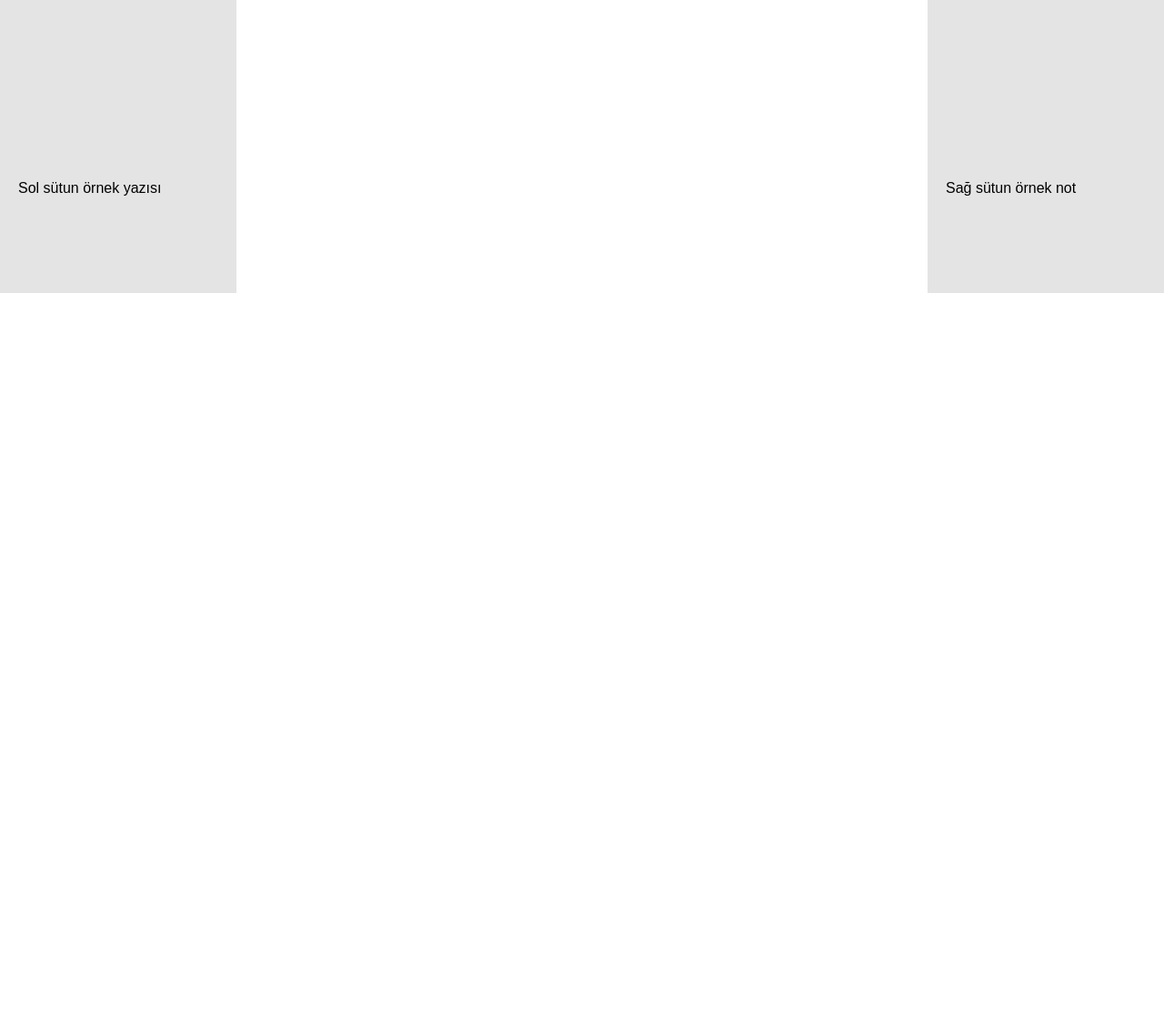
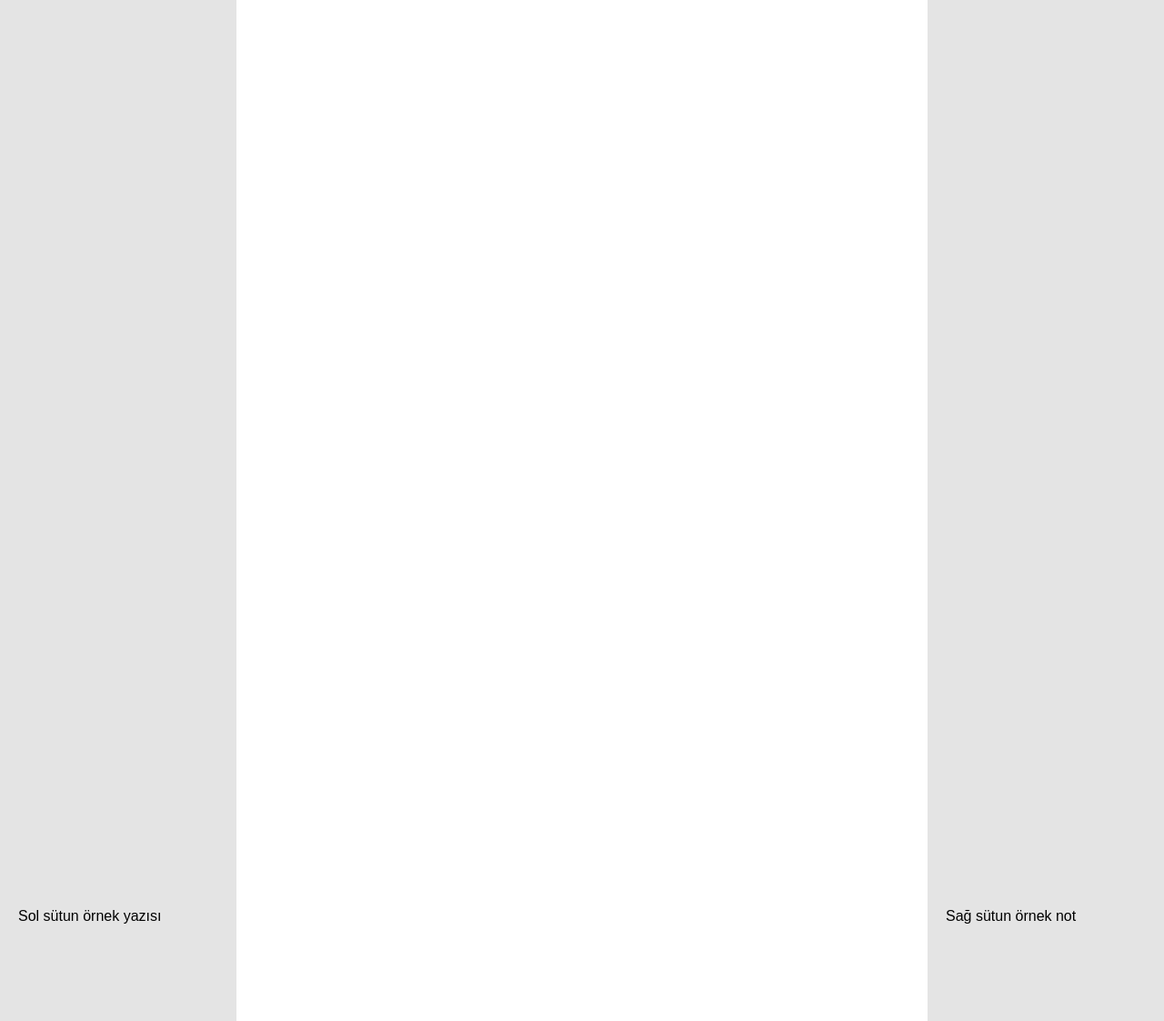
Before and after one commit to arasorhun/sayfa, a Flask app: page / in a window 1280 px wide. Shown: the part 556-1678 px from the top of the page at 91% size. Before the commit the page ends 878 px from the top, so only its background shows below. Run offline with Flask 2, Linux system fonts and the light colour scheme.

Commit message:
Add files via upload

```diff
--- a/static/style.css
+++ b/static/style.css
@@ -17,7 +17,7 @@ body {
     flex-direction: column;
     justify-content: flex-end;
     overflow: hidden;
-    height: 100vh;
+    height: 200vh;
 }
 
 
```
